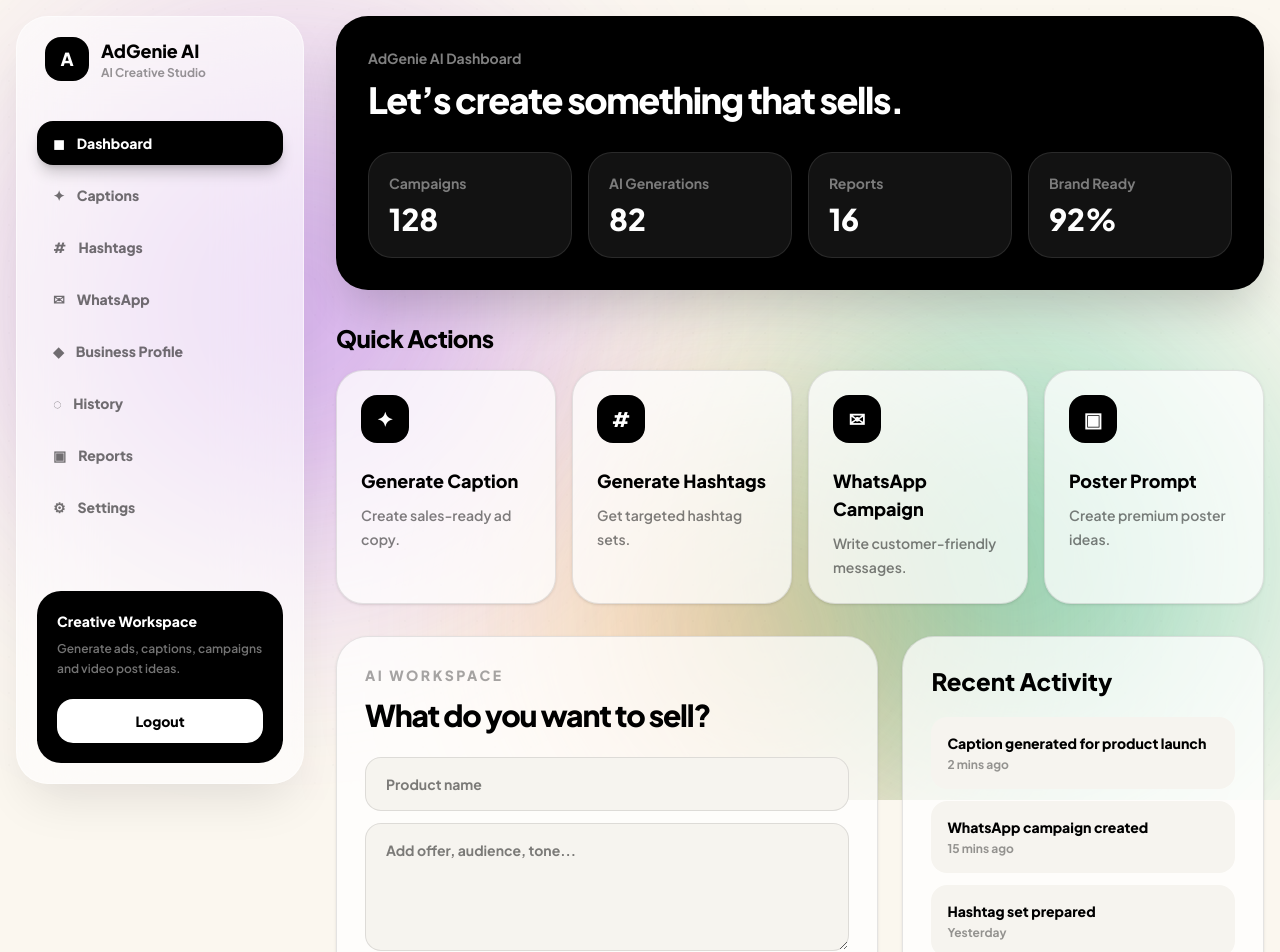
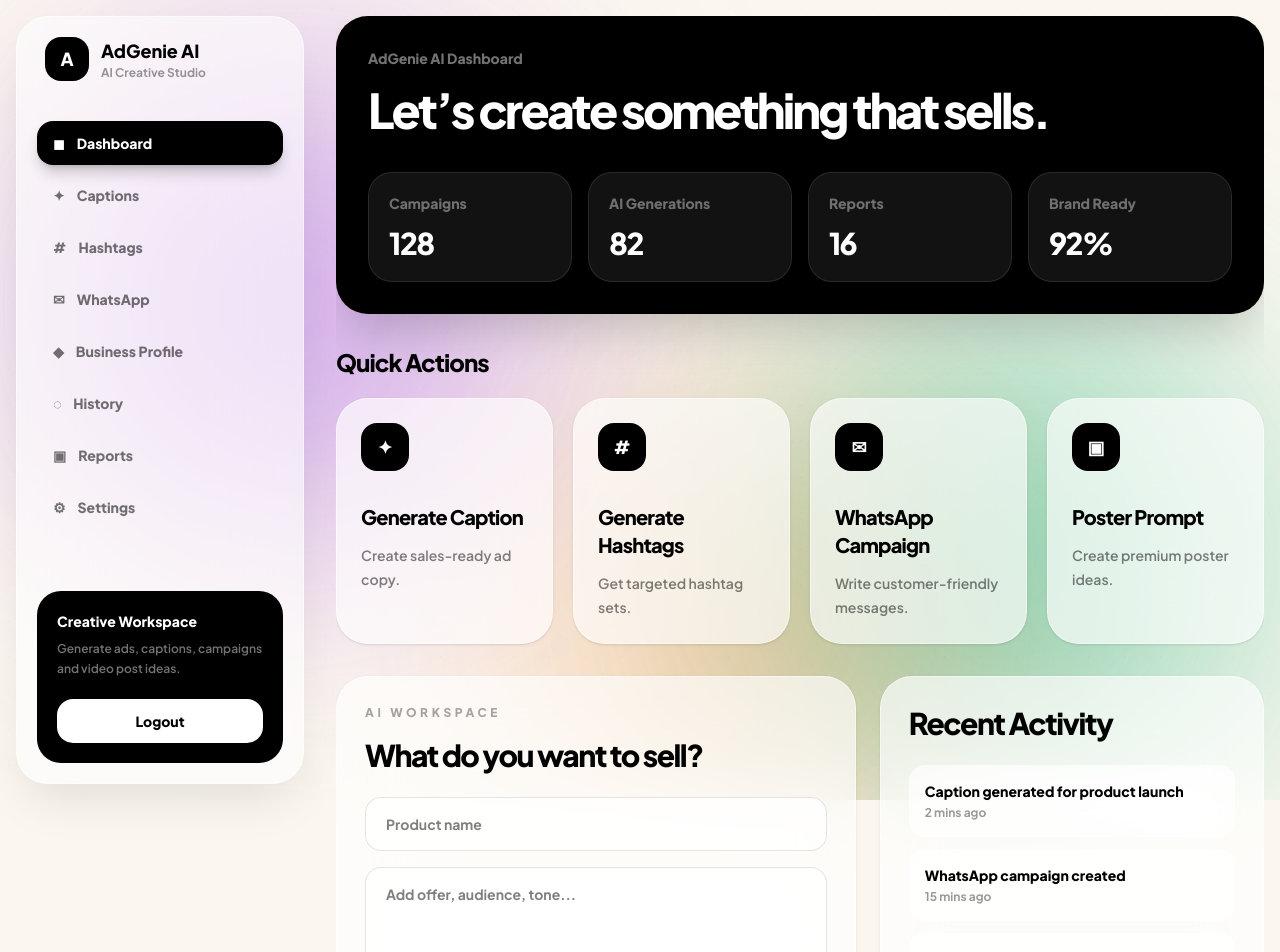
Before and after one commit to Shahil-18/AdGenieAI, a React (Vite) app in the folder frontend/: page /dashboard in a window 1280 px wide. Shown: the top 952 px of the page. Built offline with nearby package versions, Linux system fonts and the light colour scheme; no server answers; sample sign-in values are in the browser's storage.

Commit message:
Fix dashboard overflow and layout

```diff
--- a/frontend/src/layouts/DashboardLayout.jsx
+++ b/frontend/src/layouts/DashboardLayout.jsx
@@ -21,7 +21,7 @@ export default function DashboardLayout() {
   };
 
   return (
-    <div className="min-h-screen bg-[#fbf7ef] text-black">
+    <div className="min-h-screen overflow-x-hidden bg-[#fbf7ef] text-black">
       <div className="pointer-events-none fixed inset-0 overflow-hidden">
         <div className="absolute inset-0 bg-[#fbf7ef]" />
         <div className="aurora aurora-one" />
@@ -37,9 +37,7 @@ export default function DashboardLayout() {
           </div>
           <div>
             <h1 className="text-lg font-black">AdGenie AI</h1>
-            <p className="text-xs font-bold text-black/40">
-              AI Creative Studio
-            </p>
+            <p className="text-xs font-bold text-black/40">AI Creative Studio</p>
           </div>
         </div>
 
@@ -76,7 +74,7 @@ export default function DashboardLayout() {
         </div>
       </aside>
 
-      <main className="relative z-10 px-4 py-4 lg:ml-80">
+      <main className="relative z-10 w-full px-4 py-4 lg:ml-80 lg:w-[calc(100%-20rem)]">
         <div className="mb-4 flex items-center justify-between rounded-[1.5rem] border border-white/50 bg-white/65 px-5 py-4 shadow-sm backdrop-blur-2xl lg:hidden">
           <h1 className="font-black">AdGenie AI</h1>
           <button
@@ -87,7 +85,7 @@ export default function DashboardLayout() {
           </button>
         </div>
 
-        <div className="mx-auto max-w-7xl">
+        <div className="mx-auto w-full max-w-7xl overflow-hidden">
           <Outlet />
         </div>
       </main>
--- a/frontend/src/pages/Dashboard.jsx
+++ b/frontend/src/pages/Dashboard.jsx
@@ -1,98 +1,124 @@
 import { Link } from "react-router-dom";
 
 export default function Dashboard() {
-  const quickActions = [
-    { title: "Generate Caption", desc: "Create sales-ready ad copy.", icon: "✦" },
-    { title: "Generate Hashtags", desc: "Get targeted hashtag sets.", icon: "#" },
-    { title: "WhatsApp Campaign", desc: "Write customer-friendly messages.", icon: "✉" },
-    { title: "Poster Prompt", desc: "Create premium poster ideas.", icon: "▣" },
+  const stats = [
+    ["Campaigns", "128"],
+    ["AI Generations", "82"],
+    ["Reports", "16"],
+    ["Brand Ready", "92%"],
   ];
 
-  const stats = [
-    { label: "Campaigns", value: "128" },
-    { label: "AI Generations", value: "82" },
-    { label: "Reports", value: "16" },
-    { label: "Brand Ready", value: "92%" },
+  const quickActions = [
+    ["/captions", "Generate Caption", "Create sales-ready ad copy.", "✦"],
+    ["/hashtags", "Generate Hashtags", "Get targeted hashtag sets.", "#"],
+    ["/whatsapp", "WhatsApp Campaign", "Write customer-friendly messages.", "✉"],
+    ["/business-profile", "Poster Prompt", "Create premium poster ideas.", "▣"],
   ];
 
   const recent = [
-    "Caption generated for product launch",
-    "WhatsApp campaign created",
-    "Hashtag set prepared",
+    ["Caption generated for product launch", "2 mins ago"],
+    ["WhatsApp campaign created", "15 mins ago"],
+    ["Hashtag set prepared", "Yesterday"],
   ];
 
   return (
-    <div className="space-y-8">
-      <section className="rounded-[2rem] bg-black p-8 text-white shadow-2xl shadow-black/20">
-        <p className="text-sm font-bold text-white/50">AdGenie AI Dashboard</p>
-        <h1 className="mt-3 text-4xl font-black tracking-[-0.04em]">
+    <div className="w-full space-y-8 overflow-hidden">
+      <section className="rounded-[2rem] bg-black p-6 text-white shadow-2xl shadow-black/20 md:p-8">
+        <p className="text-sm font-black text-white/45">AdGenie AI Dashboard</p>
+        <h1 className="mt-3 max-w-4xl text-4xl font-black leading-tight tracking-[-0.06em] md:text-5xl">
           Let’s create something that sells.
         </h1>
 
         <div className="mt-8 grid gap-4 sm:grid-cols-2 xl:grid-cols-4">
-          {stats.map((item) => (
-            <div key={item.label} className="rounded-3xl border border-white/10 bg-white/[0.07] p-5">
-              <p className="text-sm font-bold text-white/45">{item.label}</p>
-              <h2 className="mt-2 text-3xl font-black">{item.value}</h2>
+          {stats.map(([label, value]) => (
+            <div
+              key={label}
+              className="min-w-0 rounded-[1.5rem] border border-white/10 bg-white/[0.07] p-5"
+            >
+              <p className="text-sm font-black text-white/40">{label}</p>
+              <h2 className="mt-3 text-3xl font-black tracking-[-0.05em]">
+                {value}
+              </h2>
             </div>
           ))}
         </div>
       </section>
 
       <section>
-        <h2 className="mb-4 text-2xl font-black tracking-tight">Quick Actions</h2>
-        <div className="grid gap-4 md:grid-cols-2 xl:grid-cols-4">
-          {quickActions.map((item) => (
-            <div
-              key={item.title}
-              className="rounded-[1.7rem] border border-black/10 bg-white/75 p-6 shadow-sm transition hover:-translate-y-1 hover:bg-white hover:shadow-xl hover:shadow-black/10"
+        <h2 className="mb-5 text-2xl font-black tracking-[-0.04em]">
+          Quick Actions
+        </h2>
+
+        <div className="grid gap-5 sm:grid-cols-2 xl:grid-cols-4">
+          {quickActions.map(([path, title, desc, icon]) => (
+            <Link
+              key={title}
+              to={path}
+              className="rounded-[2rem] border border-white/50 bg-white/65 p-6 shadow-sm backdrop-blur-2xl transition hover:-translate-y-1 hover:bg-white/85 hover:shadow-xl hover:shadow-black/10"
             >
-              <div className="grid h-12 w-12 place-items-center rounded-2xl bg-black text-xl font-black text-white">
-                {item.icon}
+              <div className="grid h-12 w-12 place-items-center rounded-2xl bg-black text-lg font-black text-white">
+                {icon}
               </div>
-              <h3 className="mt-6 text-lg font-black">{item.title}</h3>
-              <p className="mt-2 text-sm font-semibold leading-6 text-black/50">{item.desc}</p>
-            </div>
+
+              <h3 className="mt-8 text-xl font-black tracking-[-0.04em]">
+                {title}
+              </h3>
+
+              <p className="mt-3 text-sm font-semibold leading-6 text-black/50">
+                {desc}
+              </p>
+            </Link>
           ))}
         </div>
       </section>
 
-      <section className="grid gap-6 xl:grid-cols-[1.2fr_0.8fr]">
-        <div className="rounded-[2rem] border border-black/10 bg-white/75 p-7 shadow-sm">
-          <p className="text-sm font-black uppercase tracking-[0.18em] text-black/35">AI Workspace</p>
-          <h2 className="mt-3 text-3xl font-black tracking-[-0.04em]">What do you want to sell?</h2>
+      <section className="grid gap-6 xl:grid-cols-[1.15fr_0.85fr]">
+        <div className="rounded-[2rem] border border-white/50 bg-white/65 p-6 shadow-sm backdrop-blur-2xl md:p-7">
+          <p className="text-xs font-black uppercase tracking-[0.3em] text-black/35">
+            AI Workspace
+          </p>
 
-          <div className="mt-6 grid gap-3">
+          <h2 className="mt-4 text-3xl font-black tracking-[-0.05em]">
+            What do you want to sell?
+          </h2>
+
+          <div className="mt-6 grid gap-4">
             <input
-              className="rounded-2xl border border-black/10 bg-[#f6f4ef] px-5 py-4 text-sm font-bold outline-none focus:border-black"
               placeholder="Product name"
+              className="w-full rounded-2xl border border-black/10 bg-white/65 px-5 py-4 text-sm font-bold outline-none backdrop-blur-xl focus:border-black"
             />
+
             <textarea
-              className="min-h-32 rounded-2xl border border-black/10 bg-[#f6f4ef] px-5 py-4 text-sm font-bold outline-none focus:border-black"
               placeholder="Add offer, audience, tone..."
+              className="min-h-32 w-full rounded-2xl border border-black/10 bg-white/65 px-5 py-4 text-sm font-bold outline-none backdrop-blur-xl focus:border-black"
             />
-            <button className="rounded-2xl bg-black px-6 py-4 text-sm font-black text-white transition hover:bg-[#262626]">
+
+            <button className="rounded-2xl bg-black px-6 py-4 text-sm font-black text-white shadow-xl shadow-black/20 transition hover:-translate-y-1">
               Generate Campaign
             </button>
           </div>
         </div>
 
-        <div className="rounded-[2rem] border border-black/10 bg-white/75 p-7 shadow-sm">
-          <h2 className="text-2xl font-black">Recent Activity</h2>
-          <div className="mt-5 space-y-3">
-            {recent.map((item, i) => (
-              <div key={item} className="rounded-2xl bg-[#f6f4ef] p-4">
-                <p className="text-sm font-black">{item}</p>
-                <p className="mt-1 text-xs font-bold text-black/40">
-                  {i === 0 ? "2 mins ago" : i === 1 ? "15 mins ago" : "Yesterday"}
-                </p>
+        <div className="rounded-[2rem] border border-white/50 bg-white/65 p-6 shadow-sm backdrop-blur-2xl md:p-7">
+          <h2 className="text-3xl font-black tracking-[-0.05em]">
+            Recent Activity
+          </h2>
+
+          <div className="mt-6 space-y-3">
+            {recent.map(([title, time]) => (
+              <div
+                key={title}
+                className="rounded-2xl bg-white/60 p-4 backdrop-blur-xl"
+              >
+                <p className="text-sm font-black">{title}</p>
+                <p className="mt-1 text-xs font-bold text-black/40">{time}</p>
               </div>
             ))}
           </div>
 
           <Link
             to="/business-profile"
-            className="mt-5 block rounded-2xl border border-black/10 px-5 py-4 text-center text-sm font-black hover:bg-black hover:text-white"
+            className="mt-5 block rounded-2xl border border-black/10 bg-white/55 px-5 py-4 text-center text-sm font-black transition hover:bg-black hover:text-white"
           >
             Complete Brand Profile
           </Link>
```
